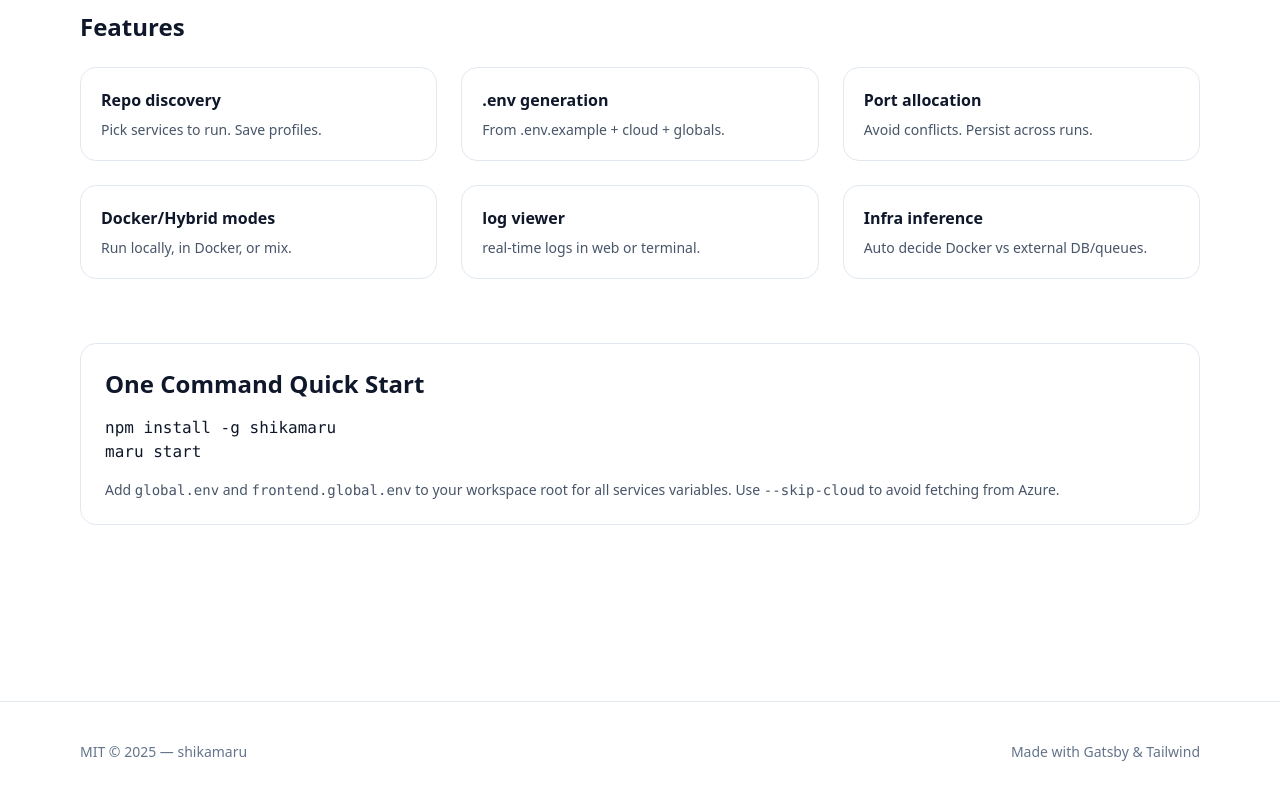
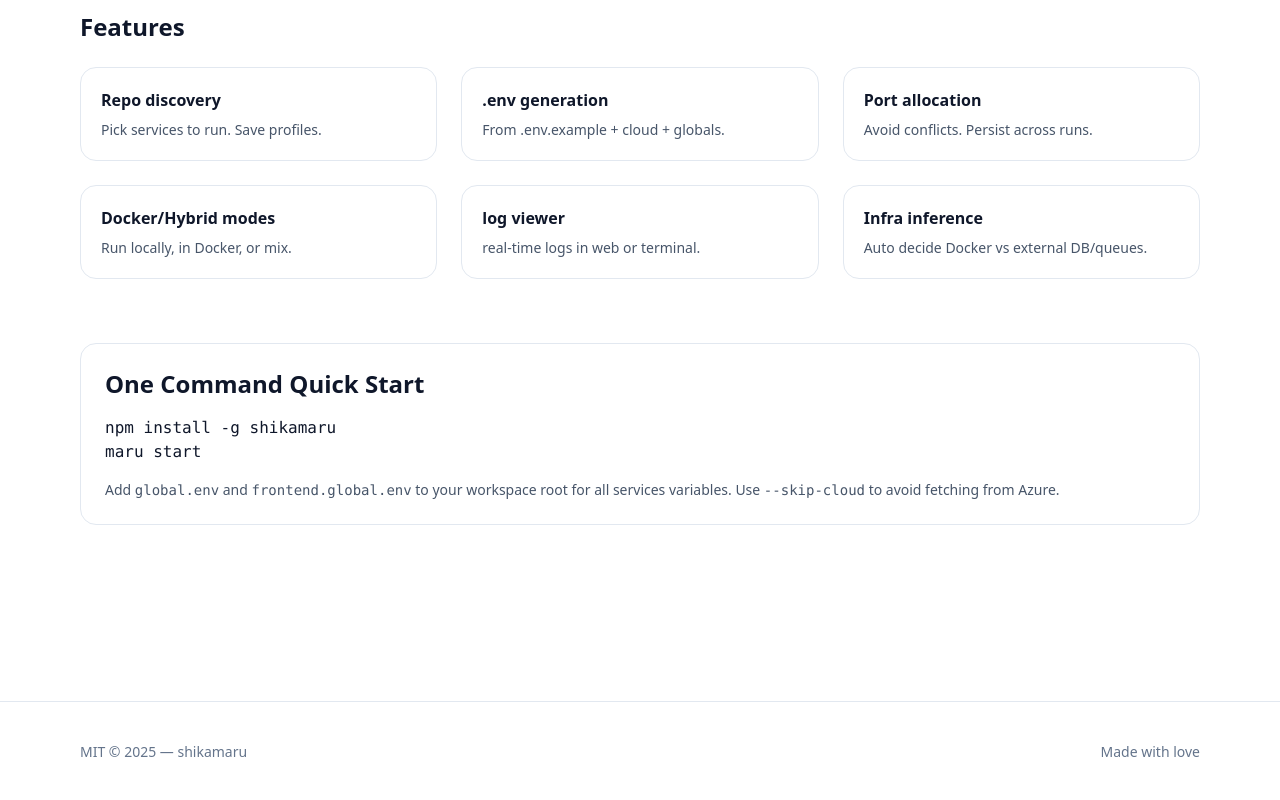
Before and after one commit to ibrahimasry/shikamaru-docs, a Gatsby site: page / in a window 1280 px wide. Shown: the part 551-1351 px from the top of the page. Built offline with nearby package versions, Linux system fonts and the light colour scheme; Gatsby itself is replaced by a stand-in of ours; some packages are replaced by stand-ins of ours; code samples lack their colours.

Commit message:
chore : edit description

```diff
--- a/src/components/Layout.tsx
+++ b/src/components/Layout.tsx
@@ -107,7 +107,7 @@
   <footer className="border-t border-slate-200 mt-20">
     <div className="max-w-6xl mx-auto px-4 py-10 text-sm text-slate-500 flex items-center justify-between">
       <p>MIT © 2025 — shikamaru</p>
-      <p>Made with Gatsby & Tailwind</p>
+      <p>Made with love</p>
     </div>
   </footer>
 );
```
